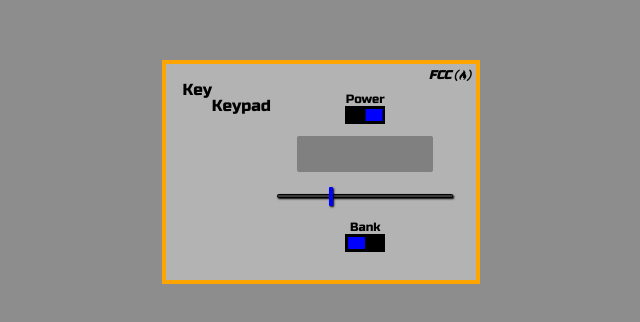
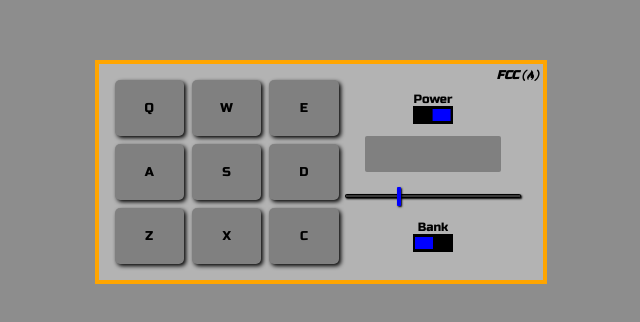
Before and after one commit to Mmackz/drum-machine, a React (Create React App) app: page / in a window 1280 px wide. Shown: the part 228-550 px from the top of the page, without its empty margins (319-959 px from the left). Built offline with nearby package versions, Linux system fonts and the light colour scheme.

Commit message:
✨ implement keypad

```diff
--- a/src/App.js
+++ b/src/App.js
@@ -1,6 +1,6 @@
 import { useState } from "react";
 import Controls from "./components/controls";
-import Keypad from "./components/Keypad";
+import Keypad from "./components/keypad";
 import Logo from "./components/logo";
 import { Container } from "./components/app/styles/app";
 import { bank_0, bank_1 } from "./media/drum-sounds";
@@ -15,13 +15,11 @@ function App() {
 
    return (
       <Container>
-
          <Logo />
 
-         <Keypad />
+         <Keypad bank={options.bank ? bank_1 : bank_0} />
 
          <Controls options={options} setOptions={setOptions} />
-
       </Container>
    );
 }
--- a/src/components/Key.js
+++ /dev/null
@@ -1,5 +0,0 @@
-function Key() {
-   return "Key";
-}
-
-export default Key;
--- a/src/components/Keypad.js
+++ /dev/null
@@ -1,12 +0,0 @@
-import Key from "./Key"
-
-function Keypad() {
-   return (
-      <>
-         <Key />
-         <p>Keypad</p>
-      </>
-   );
-}
-
-export default Keypad;
--- /dev/null
+++ b/src/components/key/index.js
@@ -0,0 +1,7 @@
+import { Button } from "./styles/key";
+
+function Key({ data }) {
+   return <Button>{String.fromCharCode(data.keyCode)}</Button>;
+}
+
+export default Key;
--- /dev/null
+++ b/src/components/key/styles/key.js
@@ -0,0 +1,13 @@
+import styled from "styled-components";
+
+export const Button = styled.span`
+   width: calc(13rem / 3);
+   height: 3.5rem;
+   font-size: 0.8rem;
+   display: flex;
+   align-items: center;
+   justify-content: center;
+   background: gray;
+   border-radius: 5px;
+   box-shadow: 2px 2px 4px black;
+`;
--- /dev/null
+++ b/src/components/keypad/index.js
@@ -0,0 +1,16 @@
+import Key from "../key";
+import { Pad } from "./styles/keypad";
+
+function Keypad(props) {
+   const { bank } = props;
+
+   return (
+      <Pad>
+         {bank.map((item) => (
+            <Key key={item.keyCode} data={item} />
+         ))}
+      </Pad>
+   );
+}
+
+export default Keypad;
--- /dev/null
+++ b/src/components/keypad/styles/keypad.js
@@ -0,0 +1,10 @@
+import styled from "styled-components";
+
+export const Pad = styled.section`
+   display: flex;
+   flex-wrap: wrap;
+   justify-content: center;
+   gap: 0.5rem;
+   width: 14rem;
+   margin: 0 auto;
+`;
```
